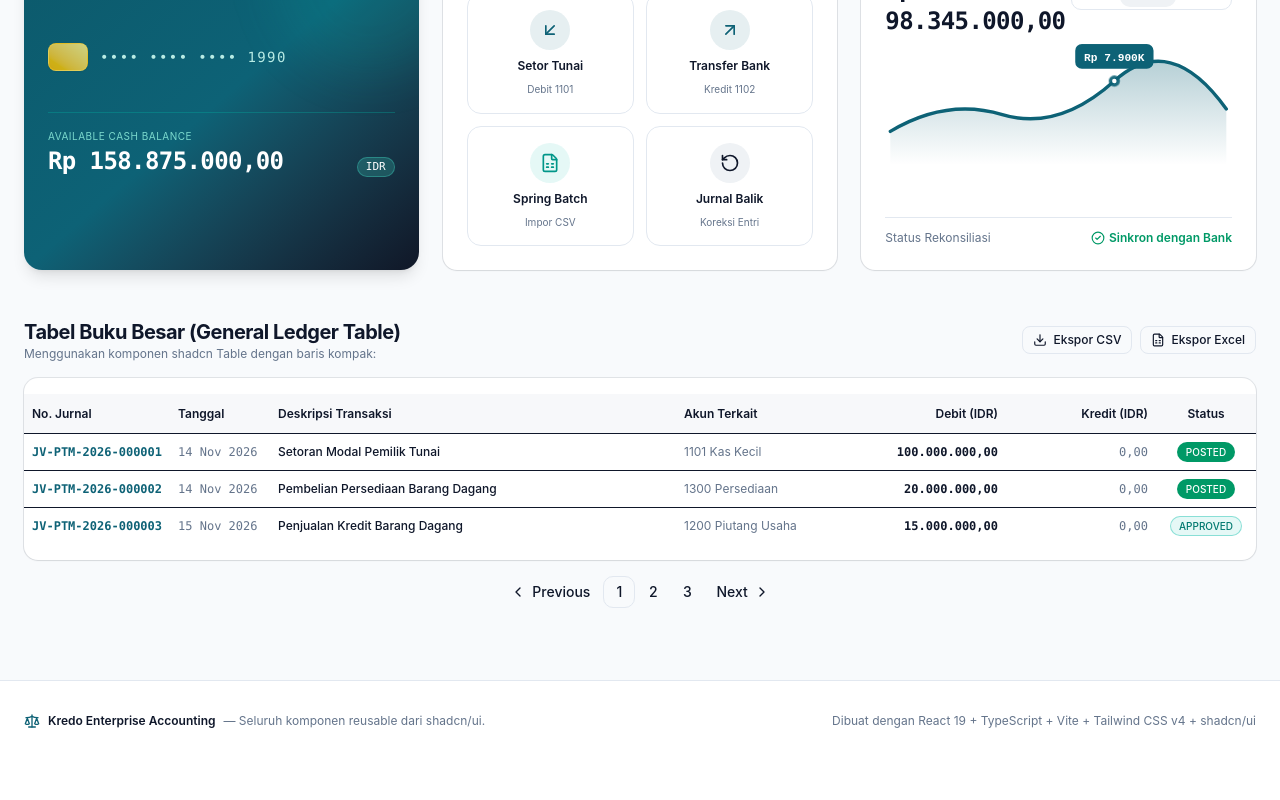
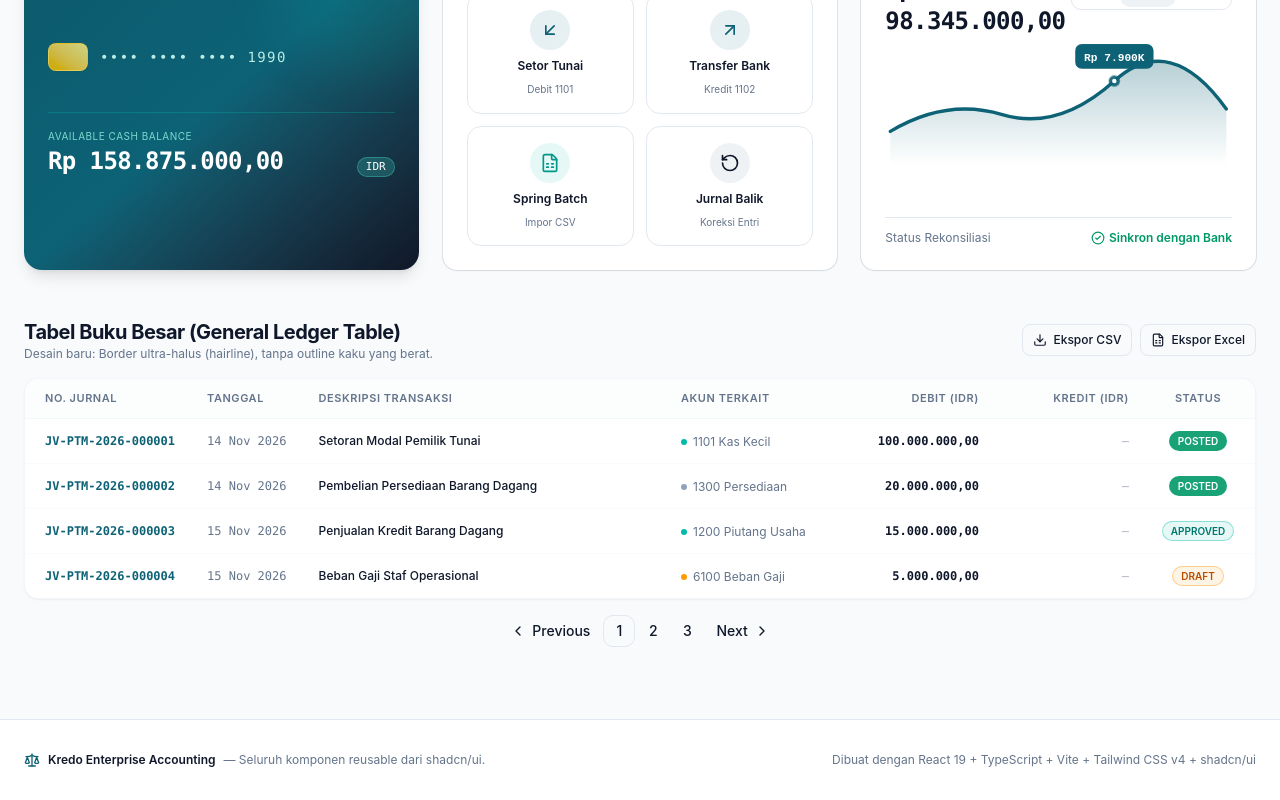
Before and after one commit to SejatiDimedia/kredo, a React (Vite) app in the folder frontend/: page / in a window 1280 px wide. Shown: the part 884-1684 px from the top of the page. Before the commit the page ends 1645 px from the top, so only its background shows below. Built offline with nearby package versions, Linux system fonts and the light colour scheme.

Commit message:
style(table): soften table borders to modern subtle hairline styling

```diff
--- a/frontend/src/App.tsx
+++ b/frontend/src/App.tsx
@@ -518,71 +518,121 @@ export function App() {
 
               {/* General Ledger Table */}
               <div>
-                <div className="mb-4 flex items-center justify-between">
+                <div className="mb-4 flex flex-col sm:flex-row sm:items-center justify-between gap-3">
                   <div>
                     <h2 className="font-heading text-xl font-bold tracking-tight">Tabel Buku Besar (General Ledger Table)</h2>
-                    <p className="text-xs text-muted-foreground">Menggunakan komponen shadcn Table dengan baris kompak:</p>
+                    <p className="text-xs text-muted-foreground">Desain baru: Border ultra-halus (hairline), tanpa outline kaku yang berat.</p>
                   </div>
-                  <div className="flex gap-2">
-                    <Button size="sm" variant="outline" className="gap-1.5 text-xs">
+                  <div className="flex items-center gap-2">
+                    <Button size="sm" variant="outline" className="gap-1.5 text-xs h-8">
                       <Download className="size-3.5" /> Ekspor CSV
                     </Button>
-                    <Button size="sm" variant="outline" className="gap-1.5 text-xs">
+                    <Button size="sm" variant="outline" className="gap-1.5 text-xs h-8">
                       <FileSpreadsheet className="size-3.5" /> Ekspor Excel
                     </Button>
                   </div>
                 </div>
 
-                <Card className="border-border shadow-xs overflow-hidden">
+                {/* Modern Refined Table Container */}
+                <div className="overflow-hidden rounded-xl border border-border/40 bg-card shadow-xs">
                   <Table>
                     <TableHeader>
-                      <TableRow className="bg-muted/50 hover:bg-muted/50">
-                        <TableHead className="w-[140px] font-semibold text-xs">No. Jurnal</TableHead>
-                        <TableHead className="w-[100px] font-semibold text-xs">Tanggal</TableHead>
-                        <TableHead className="font-semibold text-xs">Deskripsi Transaksi</TableHead>
-                        <TableHead className="w-[180px] font-semibold text-xs">Akun Terkait</TableHead>
-                        <TableHead className="w-[150px] text-right font-semibold text-xs">Debit (IDR)</TableHead>
-                        <TableHead className="w-[150px] text-right font-semibold text-xs">Kredit (IDR)</TableHead>
-                        <TableHead className="w-[100px] text-center font-semibold text-xs">Status</TableHead>
+                      <TableRow className="border-b border-border/30 bg-muted/20 hover:bg-muted/20">
+                        <TableHead className="w-[150px] font-semibold text-[11px] text-muted-foreground uppercase tracking-wider pl-5">
+                          No. Jurnal
+                        </TableHead>
+                        <TableHead className="w-[110px] font-semibold text-[11px] text-muted-foreground uppercase tracking-wider">
+                          Tanggal
+                        </TableHead>
+                        <TableHead className="font-semibold text-[11px] text-muted-foreground uppercase tracking-wider">
+                          Deskripsi Transaksi
+                        </TableHead>
+                        <TableHead className="w-[180px] font-semibold text-[11px] text-muted-foreground uppercase tracking-wider">
+                          Akun Terkait
+                        </TableHead>
+                        <TableHead className="w-[150px] text-right font-semibold text-[11px] text-muted-foreground uppercase tracking-wider">
+                          Debit (IDR)
+                        </TableHead>
+                        <TableHead className="w-[150px] text-right font-semibold text-[11px] text-muted-foreground uppercase tracking-wider">
+                          Kredit (IDR)
+                        </TableHead>
+                        <TableHead className="w-[110px] text-center font-semibold text-[11px] text-muted-foreground uppercase tracking-wider pr-5">
+                          Status
+                        </TableHead>
                       </TableRow>
                     </TableHeader>
-                    <TableBody className="text-xs">
-                      <TableRow>
-                        <TableCell className="font-mono font-semibold text-primary">JV-PTM-2026-000001</TableCell>
-                        <TableCell className="font-mono text-muted-foreground">14 Nov 2026</TableCell>
+                    <TableBody>
+                      <TableRow className="border-b border-border/20 transition-colors hover:bg-primary/[0.02]">
+                        <TableCell className="font-mono font-semibold text-primary pl-5">JV-PTM-2026-000001</TableCell>
+                        <TableCell className="font-mono text-muted-foreground text-xs">14 Nov 2026</TableCell>
                         <TableCell className="font-medium text-foreground">Setoran Modal Pemilik Tunai</TableCell>
-                        <TableCell className="text-muted-foreground">1101 Kas Kecil</TableCell>
+                        <TableCell className="text-muted-foreground">
+                          <span className="inline-flex items-center gap-1.5">
+                            <span className="size-1.5 rounded-full bg-teal-500" />
+                            1101 Kas Kecil
+                          </span>
+                        </TableCell>
                         <TableCell className="font-mono text-right tabular-nums font-semibold text-foreground">100.000.000,00</TableCell>
-                        <TableCell className="font-mono text-right tabular-nums text-muted-foreground">0,00</TableCell>
-                        <TableCell className="text-center">
-                          <Badge className="bg-emerald-600 text-white text-[10px] py-0">POSTED</Badge>
+                        <TableCell className="font-mono text-right tabular-nums text-muted-foreground/60">—</TableCell>
+                        <TableCell className="text-center pr-5">
+                          <Badge className="bg-emerald-600/90 text-white text-[10px] font-semibold px-2 py-0 h-5">POSTED</Badge>
                         </TableCell>
                       </TableRow>
-                      <TableRow>
-                        <TableCell className="font-mono font-semibold text-primary">JV-PTM-2026-000002</TableCell>
-                        <TableCell className="font-mono text-muted-foreground">14 Nov 2026</TableCell>
+                      <TableRow className="border-b border-border/20 transition-colors hover:bg-primary/[0.02]">
+                        <TableCell className="font-mono font-semibold text-primary pl-5">JV-PTM-2026-000002</TableCell>
+                        <TableCell className="font-mono text-muted-foreground text-xs">14 Nov 2026</TableCell>
                         <TableCell className="font-medium text-foreground">Pembelian Persediaan Barang Dagang</TableCell>
-                        <TableCell className="text-muted-foreground">1300 Persediaan</TableCell>
+                        <TableCell className="text-muted-foreground">
+                          <span className="inline-flex items-center gap-1.5">
+                            <span className="size-1.5 rounded-full bg-slate-400" />
+                            1300 Persediaan
+                          </span>
+                        </TableCell>
                         <TableCell className="font-mono text-right tabular-nums font-semibold text-foreground">20.000.000,00</TableCell>
-                        <TableCell className="font-mono text-right tabular-nums text-muted-foreground">0,00</TableCell>
-                        <TableCell className="text-center">
-                          <Badge className="bg-emerald-600 text-white text-[10px] py-0">POSTED</Badge>
+                        <TableCell className="font-mono text-right tabular-nums text-muted-foreground/60">—</TableCell>
+                        <TableCell className="text-center pr-5">
+                          <Badge className="bg-emerald-600/90 text-white text-[10px] font-semibold px-2 py-0 h-5">POSTED</Badge>
                         </TableCell>
                       </TableRow>
-                      <TableRow>
-                        <TableCell className="font-mono font-semibold text-primary">JV-PTM-2026-000003</TableCell>
-                        <TableCell className="font-mono text-muted-foreground">15 Nov 2026</TableCell>
+                      <TableRow className="border-b border-border/20 transition-colors hover:bg-primary/[0.02]">
+                        <TableCell className="font-mono font-semibold text-primary pl-5">JV-PTM-2026-000003</TableCell>
+                        <TableCell className="font-mono text-muted-foreground text-xs">15 Nov 2026</TableCell>
                         <TableCell className="font-medium text-foreground">Penjualan Kredit Barang Dagang</TableCell>
-                        <TableCell className="text-muted-foreground">1200 Piutang Usaha</TableCell>
+                        <TableCell className="text-muted-foreground">
+                          <span className="inline-flex items-center gap-1.5">
+                            <span className="size-1.5 rounded-full bg-teal-500" />
+                            1200 Piutang Usaha
+                          </span>
+                        </TableCell>
                         <TableCell className="font-mono text-right tabular-nums font-semibold text-foreground">15.000.000,00</TableCell>
-                        <TableCell className="font-mono text-right tabular-nums text-muted-foreground">0,00</TableCell>
-                        <TableCell className="text-center">
-                          <Badge variant="outline" className="border-teal-500/40 bg-teal-500/10 text-teal-700 dark:text-teal-300 text-[10px] py-0">APPROVED</Badge>
+                        <TableCell className="font-mono text-right tabular-nums text-muted-foreground/60">—</TableCell>
+                        <TableCell className="text-center pr-5">
+                          <Badge variant="outline" className="border-teal-500/40 bg-teal-500/10 text-teal-700 dark:text-teal-300 text-[10px] font-semibold px-2 py-0 h-5">
+                            APPROVED
+                          </Badge>
+                        </TableCell>
+                      </TableRow>
+                      <TableRow className="border-b-0 transition-colors hover:bg-primary/[0.02]">
+                        <TableCell className="font-mono font-semibold text-primary pl-5">JV-PTM-2026-000004</TableCell>
+                        <TableCell className="font-mono text-muted-foreground text-xs">15 Nov 2026</TableCell>
+                        <TableCell className="font-medium text-foreground">Beban Gaji Staf Operasional</TableCell>
+                        <TableCell className="text-muted-foreground">
+                          <span className="inline-flex items-center gap-1.5">
+                            <span className="size-1.5 rounded-full bg-amber-500" />
+                            6100 Beban Gaji
+                          </span>
+                        </TableCell>
+                        <TableCell className="font-mono text-right tabular-nums font-semibold text-foreground">5.000.000,00</TableCell>
+                        <TableCell className="font-mono text-right tabular-nums text-muted-foreground/60">—</TableCell>
+                        <TableCell className="text-center pr-5">
+                          <Badge variant="outline" className="border-amber-500/40 bg-amber-500/10 text-amber-700 dark:text-amber-400 text-[10px] font-semibold px-2 py-0 h-5">
+                            DRAFT
+                          </Badge>
                         </TableCell>
                       </TableRow>
                     </TableBody>
                   </Table>
-                </Card>
+                </div>
 
                 {/* Shadcn Pagination Component */}
                 <div className="mt-4">
--- a/frontend/src/components/ui/table.tsx
+++ b/frontend/src/components/ui/table.tsx
@@ -20,7 +20,7 @@ function TableHeader({ className, ...props }: React.ComponentProps<"thead">) {
   return (
     <thead
       data-slot="table-header"
-      className={cn("[&_tr]:border-b", className)}
+      className={cn("[&_tr]:border-b [&_tr]:border-border/30", className)}
       {...props}
     />
   )
@@ -41,7 +41,7 @@ function TableFooter({ className, ...props }: React.ComponentProps<"tfoot">) {
     <tfoot
       data-slot="table-footer"
       className={cn(
-        "border-t bg-muted/50 font-medium [&>tr]:last:border-b-0",
+        "border-t border-border/30 bg-muted/30 font-medium [&>tr]:last:border-b-0",
         className
       )}
       {...props}
@@ -54,7 +54,7 @@ function TableRow({ className, ...props }: React.ComponentProps<"tr">) {
     <tr
       data-slot="table-row"
       className={cn(
-        "border-b transition-colors hover:bg-muted/50 has-aria-expanded:bg-muted/50 data-[state=selected]:bg-muted",
+        "border-b border-border/25 transition-colors hover:bg-muted/30 has-aria-expanded:bg-muted/30 data-[state=selected]:bg-muted",
         className
       )}
       {...props}
@@ -67,7 +67,7 @@ function TableHead({ className, ...props }: React.ComponentProps<"th">) {
     <th
       data-slot="table-head"
       className={cn(
-        "h-10 px-2 text-left align-middle font-medium whitespace-nowrap text-foreground [&:has([role=checkbox])]:pr-0",
+        "h-10 px-4 text-left align-middle text-[11px] font-semibold uppercase tracking-wider text-muted-foreground whitespace-nowrap [&:has([role=checkbox])]:pr-0",
         className
       )}
       {...props}
@@ -80,7 +80,7 @@ function TableCell({ className, ...props }: React.ComponentProps<"td">) {
     <td
       data-slot="table-cell"
       className={cn(
-        "p-2 align-middle whitespace-nowrap [&:has([role=checkbox])]:pr-0",
+        "px-4 py-3 align-middle text-xs whitespace-nowrap [&:has([role=checkbox])]:pr-0",
         className
       )}
       {...props}
```
